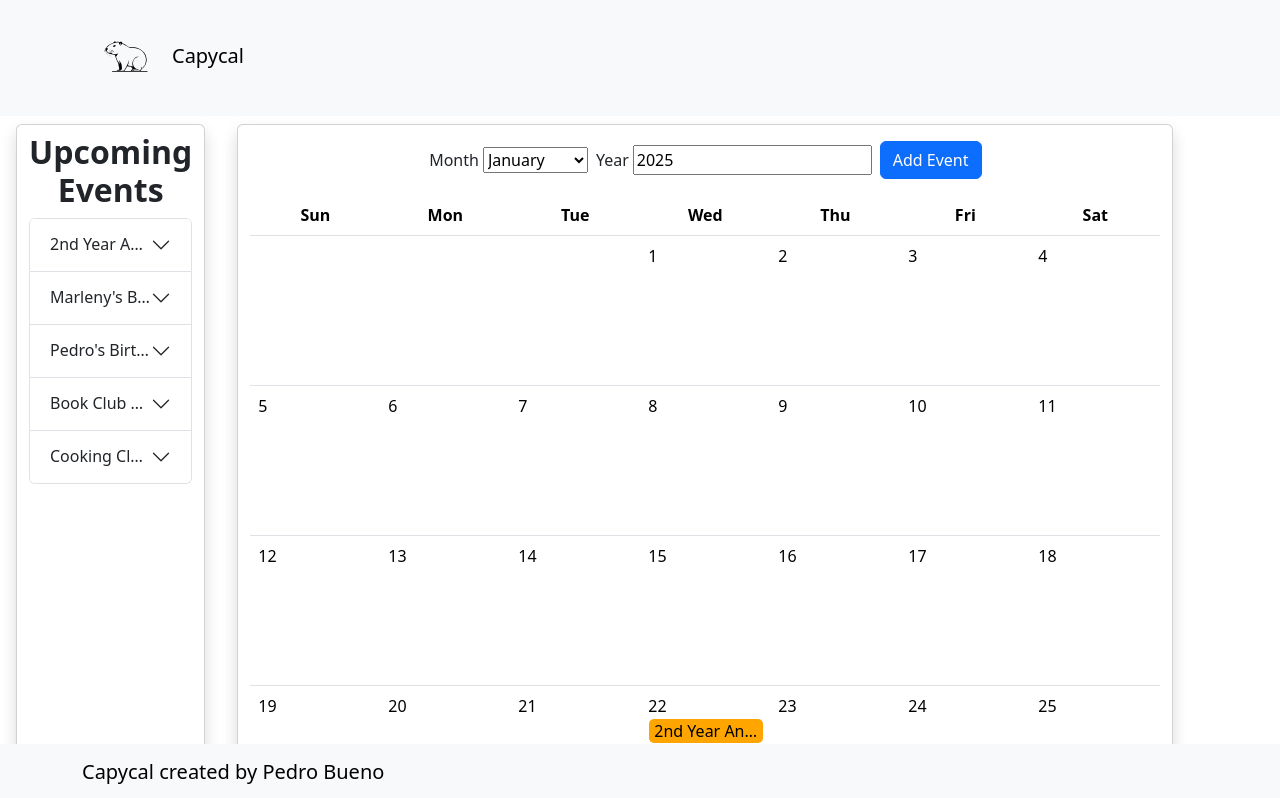
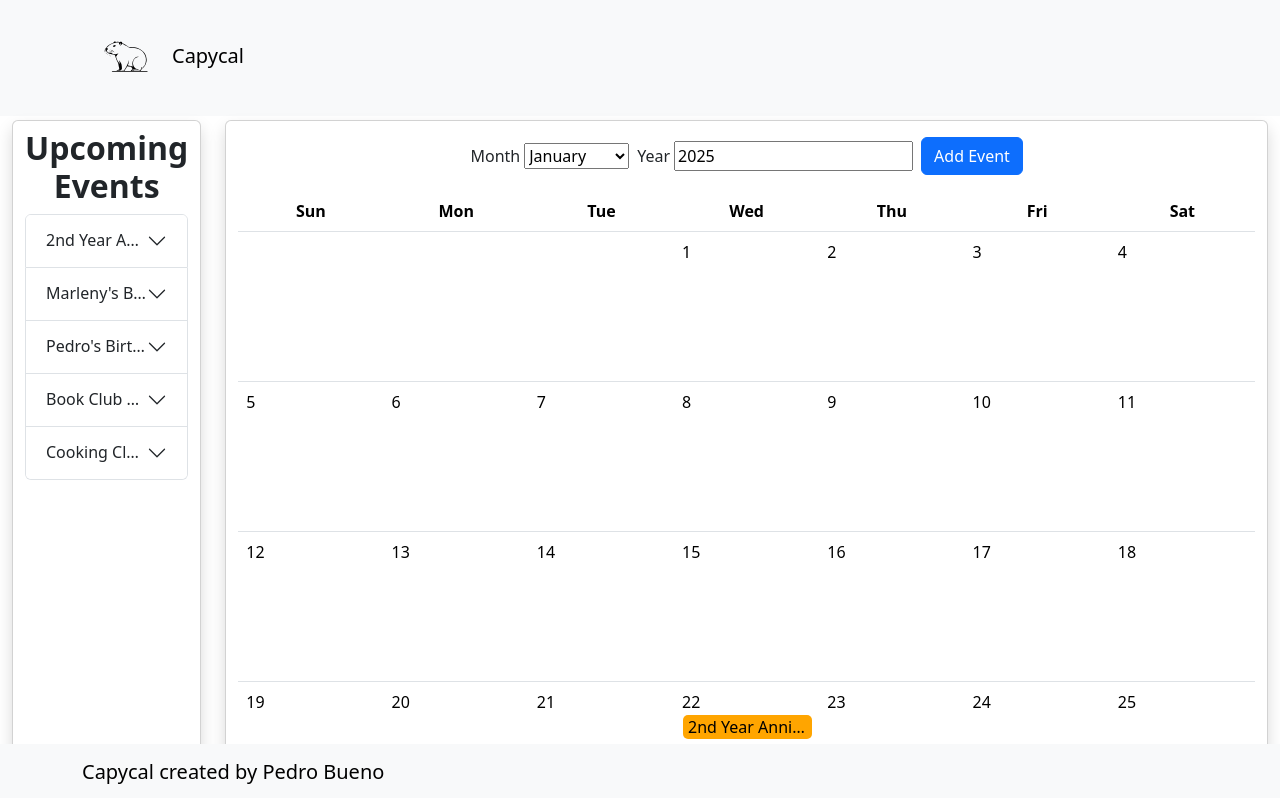
Before and after one commit to buenocap/Calendar-Breakdown, a React (Vite) app: page / in a window 1280 px wide. Shown: the top 798 px of the page. Built offline with nearby package versions, Linux system fonts and the light colour scheme.

Commit message:
Feat: App.jsx Gap adjustment between two columns

```diff
--- a/src/App.jsx
+++ b/src/App.jsx
@@ -84,12 +84,12 @@ function App() {
         className="d-flex justify-content-center align-items-center mb-3"
       >
         <Row>
-          <Col sm={2} className="m-1">
+          <Col sm={2}>
             <Card className="shadow height-adjust mb-3">
               <Sidebar UserData={userData} />
             </Card>
           </Col>
-          <Col sm={9} className="m-1">
+          <Col sm={10}>
             <Card className="shadow height-adjust">
               <Calendar userInfo={userData} />
             </Card>
```
